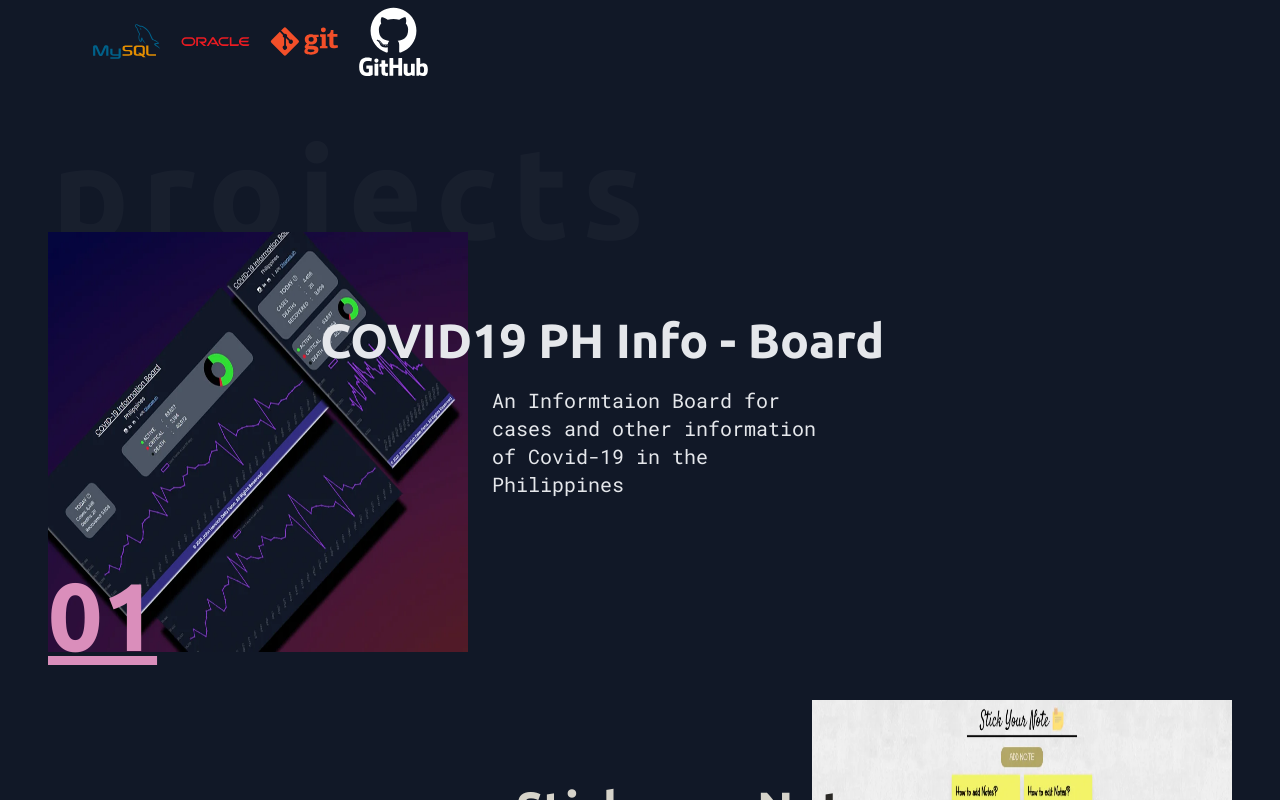
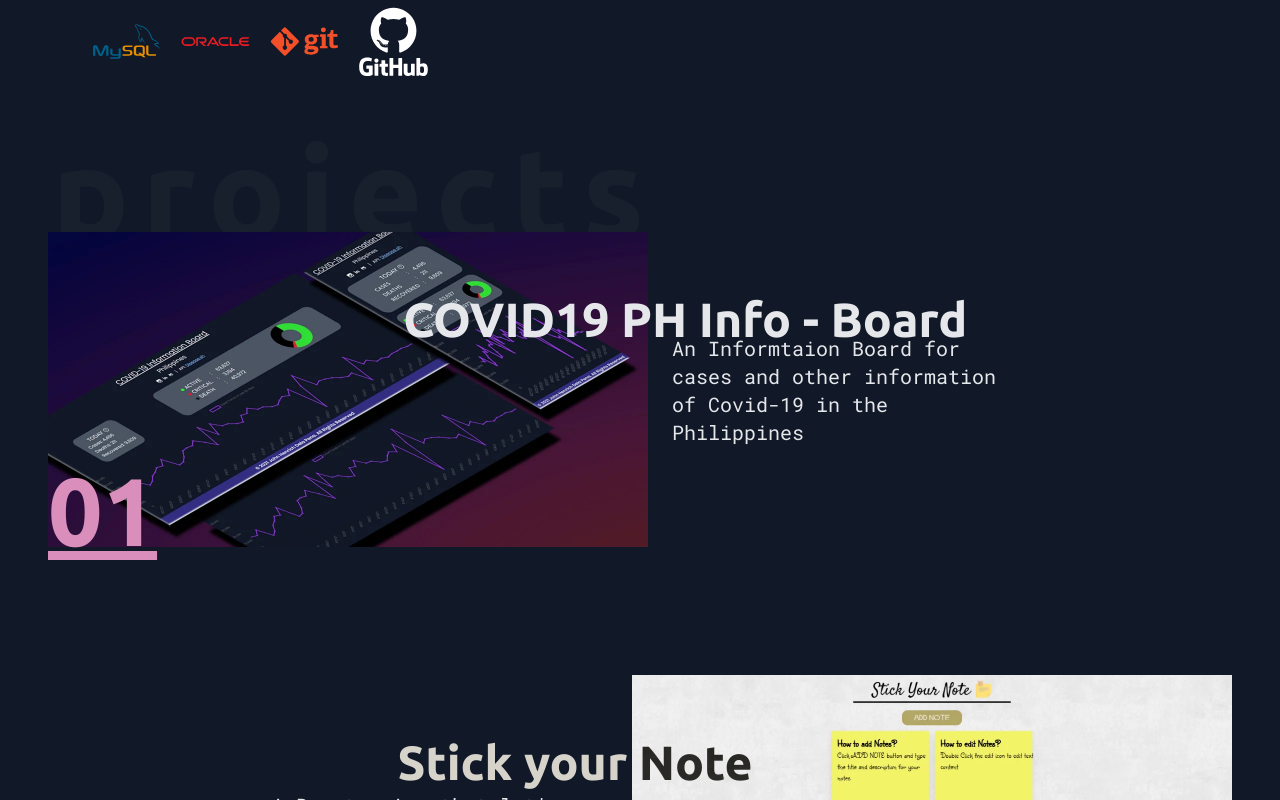
Before and after one commit to jdpena28/portfolio, a Next.js app: page / in a window 1280 px wide. Shown: the part 1760-2560 px from the top of the page. Built offline with nearby package versions, Linux system fonts and the light colour scheme.

Commit message:
Adjust size of images and fix position y axis

```diff
--- a/components/EachProject.tsx
+++ b/components/EachProject.tsx
@@ -7,7 +7,7 @@ const EachProject:React.FC<EachProject> = ({flex,title,desc,src,color,num,titleC
 	return (
 		<div>
 			<div className = {`w-full h-max relative flex items-center gap-x-6 ${flex}`}>
-				<Image src={src} className='z-20' height={420} width={420}/>
+				<Image src={src} className='z-20' height={315} width={600}/>
                 <h4 className={`absolute z-30 font-secondary font-semibold text-5xl ${titleClass}`}>{title}</h4>
                 <p className={`absolute -bottom-3 z-20 underline text-8xl font-secondary font-semibold ${color}`}>{num}</p>
                 <p className ={`text-xl w-[30%] ${descClass}`}>{desc}</p>
--- a/components/Sections/Project.tsx
+++ b/components/Sections/Project.tsx
@@ -10,7 +10,7 @@ const Project = () => {
 			<h3 className='font-secondary opacity-[3%] text-9xl font-bold tracking-widest absolute top-2 left-1 z-[1] cursor-default'>
 				projects
 			</h3>
-			<div className='container h-full flex flex-col space-y-12 pt-28'>
+			<div className='container h-full flex flex-col gap-y-32 pt-28'>
 				{project.map(e => {
 					return (
 						<EachProject
--- a/components/data.ts
+++ b/components/data.ts
@@ -41,7 +41,7 @@ export const project = [
 		desc: 'An Informtaion Board for cases and other information of Covid-19 in the Philippines',
 		color: 'purple',
 		num:'01',
-		titleClass: 'top-[20%] left-[23%]'
+		titleClass: 'top-[20%] left-[30%]'
 	},
 	{
 		flex: 'flex-row-reverse',
@@ -50,7 +50,7 @@ export const project = [
 		desc: "A React - App that let's you create a stick note as reminder",
 		color: 'yellow',
 		num:'02',
-		titleClass: 'top-[20%] right-[30.5%] mix-blend-exclusion',
+		titleClass: 'top-[20%] right-[40.5%] mix-blend-exclusion',
 		descClass:'text-right'
 	}
 ]
```
